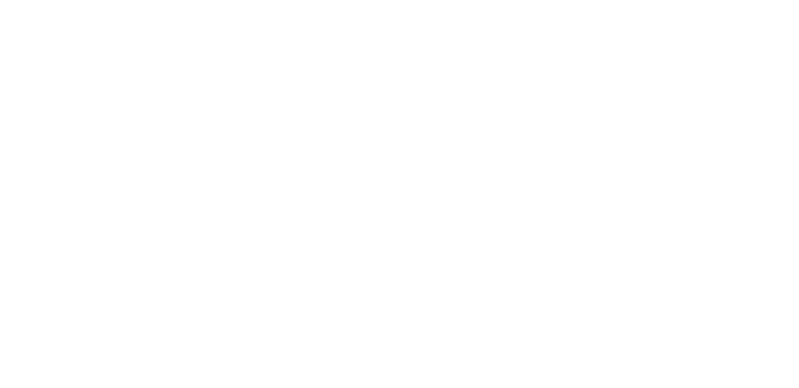
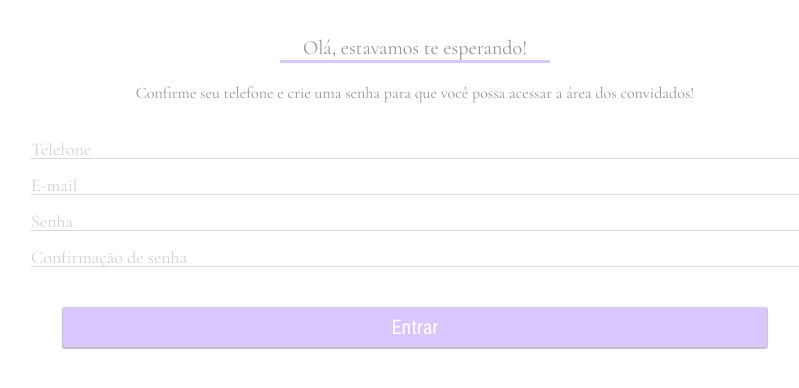
Before and after one commit to akelesis/syswedding, a Vue app in the folder syswedding-frontend/: page /first-access in a window 1280 px wide. Before the commit this address had no page. Shown: the top 388 px of the page, without its empty margins (225-1024 px from the left). Built offline with nearby package versions, Linux system fonts and the light colour scheme.

Commit message:
Create register view and some components

```diff
--- a/syswedding-frontend/src/components/ConfirmButton.vue
+++ b/syswedding-frontend/src/components/ConfirmButton.vue
@@ -2,25 +2,26 @@
 const props = defineProps(['label', 'handler'])
 </script>
 
+<template>
+  <button class="confirm-button" @click.native="props.handler">{{ props.label }}</button>
+</template>
+
 <style lang="scss" scoped>
 @import url('https://fonts.googleapis.com/css2?family=Roboto+Condensed:wght@300;400;700&display=swap');
 .confirm-button {
-    background-color: #D8C6FF;
-    color: #FFF;
+  background-color: #d8c6ff;
+  color: #fff;
   height: 40px;
   width: 55%;
   border: none;
   margin-top: 30px;
   font-size: 20px;
+  border-radius: 2px;
   font-family: 'Roboto Condensed', sans-serif;
+  box-shadow: 0px 1px 1px 1px rgba(0, 0, 0, 0.25);
 }
 
 .confirm-button:hover {
   background-color: #ba9aff;
 }
-
 </style>
-
-<template>
-  <button class="confirm-button" @click.native="props.handler">{{props.label}}</button>
-</template>
--- /dev/null
+++ b/syswedding-frontend/src/components/InputComponent.vue
@@ -0,0 +1,51 @@
+<script lang="ts">
+export default {
+  props: {
+    type: {
+      type: String,
+      required: true
+    },
+    modelValue: {
+      type: String,
+      required: true
+    },
+    placeholder: {
+      type: String,
+      required: true
+    }
+  },
+  methods: {
+    updateValue(event: Event) {
+      this.$emit('update:modelValue', (event.target as HTMLInputElement).value)
+    }
+  }
+}
+</script>
+
+<template>
+  <input
+    :value="modelValue"
+    :type="type"
+    required
+    :placeholder="placeholder"
+    @input="updateValue"
+  />
+</template>
+<style lang="scss" scoped>
+input {
+  border: none;
+  border-bottom: 1px solid #d9d9d9;
+  margin: 10px 0;
+  width: 100%;
+}
+::placeholder {
+  font-family: 'Cormorant Garamond', serif;
+  font-size: 18px;
+  color: #d0d0d0;
+}
+input:focus {
+  border-bottom: 3px solid #d8c6ff;
+  outline: none;
+  transition: 0.2s;
+}
+</style>
--- a/syswedding-frontend/src/components/LoginArea.vue
+++ b/syswedding-frontend/src/components/LoginArea.vue
@@ -1,17 +1,49 @@
 <script lang="ts">
-import router from '@/router';
-import ConfirmButton from './ConfirmButton.vue';
+import router from '@/router'
+import ConfirmButton from './ConfirmButton.vue'
+import InputComponent from './InputComponent.vue'
+import Underline from './Underline.vue'
 export default {
+  data() {
+    return {
+      phone: '',
+      password: ''
+    }
+  },
   methods: {
-    confirmationButtonHandler () {
+    confirmationButtonHandler() {
       this.$router.push('/guest-confirm')
     }
   },
   components: {
-    ConfirmButton
+    ConfirmButton,
+    Underline,
+    InputComponent
   }
 }
 </script>
+
+<template>
+  <section class="login-area">
+    <div class="login-container">
+      <div>
+        <h3>Área do Convidado</h3>
+        <Underline width="170px" />
+      </div>
+      <div class="login-subtitle">
+        Olá, que bom te ver por aqui! Preparamos uma área especial pra você com muito carinho!
+      </div>
+      <div class="login-form">
+        <input-component type="text" v-model="phone" placeholder="Telefone" />
+        <input-component type="password" v-model="password" placeholder="Senha" />
+      </div>
+      <div class="first-access-link">
+        <router-link to="/first-access">É o seu primeiro acesso? então clique aqui!</router-link>
+      </div>
+      <confirm-button label="Entrar" :handler="confirmationButtonHandler"></confirm-button>
+    </div>
+  </section>
+</template>
 
 <style lang="scss" scoped>
 @import url('https://fonts.googleapis.com/css2?family=Cormorant+Garamond:ital,wght@0,300;0,400;0,500;0,600;0,700;1,300;1,400;1,500;1,600;1,700&display=swap');
@@ -50,32 +82,10 @@
       align-items: center;
       margin-top: 30px;
       width: 60%;
-
-      input {
-        border: none;
-        border-bottom: 1px solid #D9D9D9;
-        margin: 10px 0;
-        width: 100%;
-      }
-      ::placeholder {
-        font-family: 'Cormorant Garamond', serif;
-        font-size: 18px;
-        color: #D0D0D0;
-      }
-      input:focus {
-        border-bottom: 3px solid #D8C6FF;
-        outline: none;
-        transition: .2s;
-      }
     }
   }
-  .underline {
-    width: 170px;
-    height: 3px;
-    background-color: #d8c6ff;
-  }
   a {
-    color: #CFBAFE;
+    color: #cfbafe;
     text-decoration: none;
     margin-top: 20px;
     font-family: 'Roboto Condensed', sans-serif;
@@ -85,27 +95,4 @@
     margin-top: 20px;
   }
 }
-
 </style>
-
-<template>
-  <section class="login-area">
-    <div class="login-container">
-      <div>
-        <h3>Área do Convidado</h3>
-        <div class="underline"></div>
-      </div>
-      <div class="login-subtitle">
-        Olá, que bom te ver por aqui! Preparamos uma área especial pra você com muito carinho!
-      </div>
-      <div class="login-form">
-        <input type="text" placeholder="Telefone">
-        <input type="password" placeholder="Senha">
-      </div>
-      <div class="first-access-link">
-        <router-link to='/firstaccess'>É o seu primeiro acesso? então clique aqui!</router-link>
-      </div>
-      <confirm-button label="Entrar" :handler="confirmationButtonHandler"></confirm-button>
-    </div>
-  </section>
-</template>
--- a/syswedding-frontend/src/components/MainCover.vue
+++ b/syswedding-frontend/src/components/MainCover.vue
@@ -1,6 +1,13 @@
-<script setup lang="ts">
+<script setup lang="ts"></script>
 
-</script>
+<template>
+  <section class="homepage-cover">
+    <div>
+      <h3>Estamos felizes por compartilhar o nosso dia especial com você</h3>
+      <h1>Marcus e Carina</h1>
+    </div>
+  </section>
+</template>
 
 <style lang="scss" scoped>
 @import url('https://fonts.googleapis.com/css2?family=Cormorant+Garamond:ital,wght@0,300;0,400;0,500;0,600;0,700;1,300;1,400;1,500;1,600;1,700&display=swap');
@@ -33,20 +40,8 @@
       font-family: 'Tangerine', cursive;
       font-size: 60px;
       line-height: 85%;
-      color: #BB6503;
+      color: #bb6503;
     }
   }
-
 }
 </style>
-
-<template>
-  <section class="homepage-cover">
-    <div>
-      <h3>Estamos felizes por compartilhar o nosso dia especial com você</h3>
-      <h1>
-        Marcus e Carina
-      </h1>
-    </div>
-  </section>
-</template>
--- /dev/null
+++ b/syswedding-frontend/src/components/Underline.vue
@@ -0,0 +1,22 @@
+<script lang="ts">
+export default {
+  props: {
+    width: {
+      type: String,
+      required: true,
+      default: '100%'
+    }
+  }
+}
+</script>
+
+<template>
+  <div class="underline" :style="`width:${width}`"></div>
+</template>
+
+<style lang="scss" scoped>
+.underline {
+  height: 3px;
+  background-color: #d8c6ff;
+}
+</style>
--- a/syswedding-frontend/src/router/index.ts
+++ b/syswedding-frontend/src/router/index.ts
@@ -1,6 +1,7 @@
 import { createRouter, createWebHistory } from 'vue-router'
 import HomeView from '../views/HomeView.vue'
 import GuestsArea from '../views/GuestsArea.vue'
+import FirstAccess from '../views/FirstAccess.vue'
 
 const router = createRouter({
   history: createWebHistory(import.meta.env.BASE_URL),
@@ -15,6 +16,11 @@
       name: 'guestArea',
       component: GuestsArea
     },
+    {
+      path: '/first-access',
+      name: 'firstAccess',
+      component: FirstAccess,
+    },
   ]
 })
 
--- /dev/null
+++ b/syswedding-frontend/src/views/FirstAccess.vue
@@ -0,0 +1,87 @@
+<script lang="ts">
+import Underline from '@/components/Underline.vue'
+import router from '@/router'
+import ConfirmButton from '../components/ConfirmButton.vue'
+import InputComponent from '@/components/InputComponent.vue'
+export default {
+  data() {
+    return {
+      phone: '',
+      email: '',
+      password: '',
+      confirmPassword: ''
+    }
+  },
+  methods: {
+    confirmationButtonHandler() {
+      this.$router.push('/')
+    }
+  },
+  components: {
+    ConfirmButton,
+    Underline,
+    InputComponent
+  }
+}
+</script>
+
+<template>
+  <div class="first-access">
+    <div>
+      <h3>Olá, estavamos te esperando!</h3>
+      <underline width="270px" />
+    </div>
+    <div class="register-subtitle">
+      Confirme seu telefone e crie uma senha para que você possa acessar a área dos convidados!
+    </div>
+    <div class="register-form">
+      <input-component type="text" v-model="phone" placeholder="Telefone" />
+      <input-component type="email" v-model="email" placeholder="E-mail" />
+      <input-component type="password" v-model="password" placeholder="Senha" />
+      <input-component
+        type="password"
+        v-model="confirmPassword"
+        placeholder="Confirmação de senha"
+      />
+    </div>
+    <confirm-button label="Entrar" :handler="confirmationButtonHandler"></confirm-button>
+  </div>
+</template>
+
+<style lang="scss" scoped>
+@import url('https://fonts.googleapis.com/css2?family=Cormorant+Garamond:ital,wght@0,300;0,400;0,500;0,600;0,700;1,300;1,400;1,500;1,600;1,700&display=swap');
+@import url('https://fonts.googleapis.com/css2?family=Tangerine:wght@400;700&display=swap');
+@import url('https://fonts.googleapis.com/css2?family=Roboto+Condensed:wght@300;400;700&display=swap');
+
+.first-access {
+  display: flex;
+  flex-direction: column;
+  align-items: center;
+  width: 100vw;
+  margin-top: 36px;
+
+  h3 {
+    text-align: center;
+    font-family: 'Cormorant Garamond', serif;
+    color: #949494;
+    font-size: 20px;
+  }
+
+  .register-subtitle {
+    width: 85%;
+    font-family: 'Cormorant Garamond', serif;
+    text-align: center;
+    margin-top: 20px;
+    color: #949494;
+  }
+
+  .register-form {
+    display: flex;
+    flex-direction: column;
+    justify-content: center;
+    align-items: center;
+    margin-top: 30px;
+    width: 60%;
+  }
+}
+</style>
```
Lines whose indentation alone changed are shown as unchanged.
